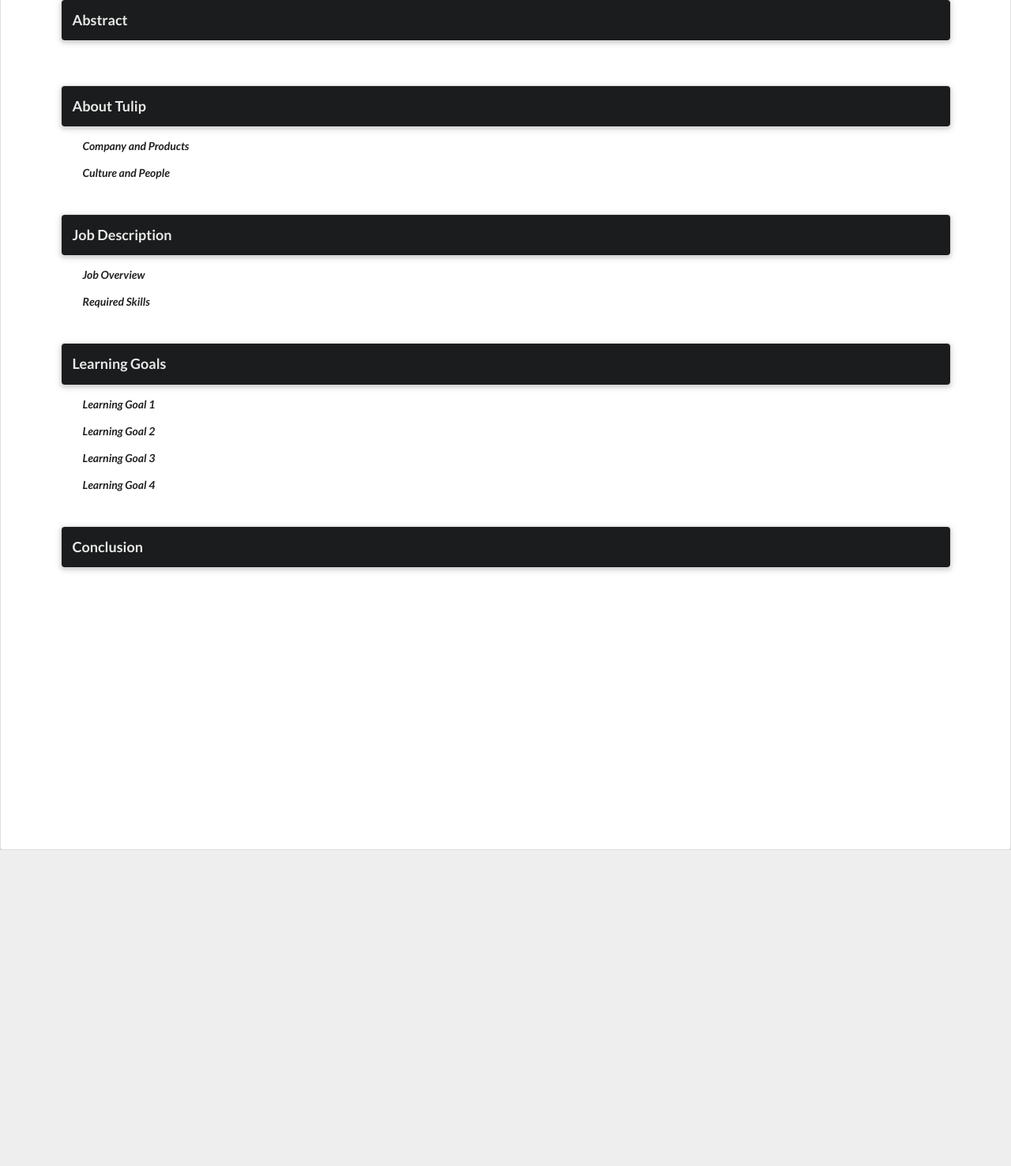
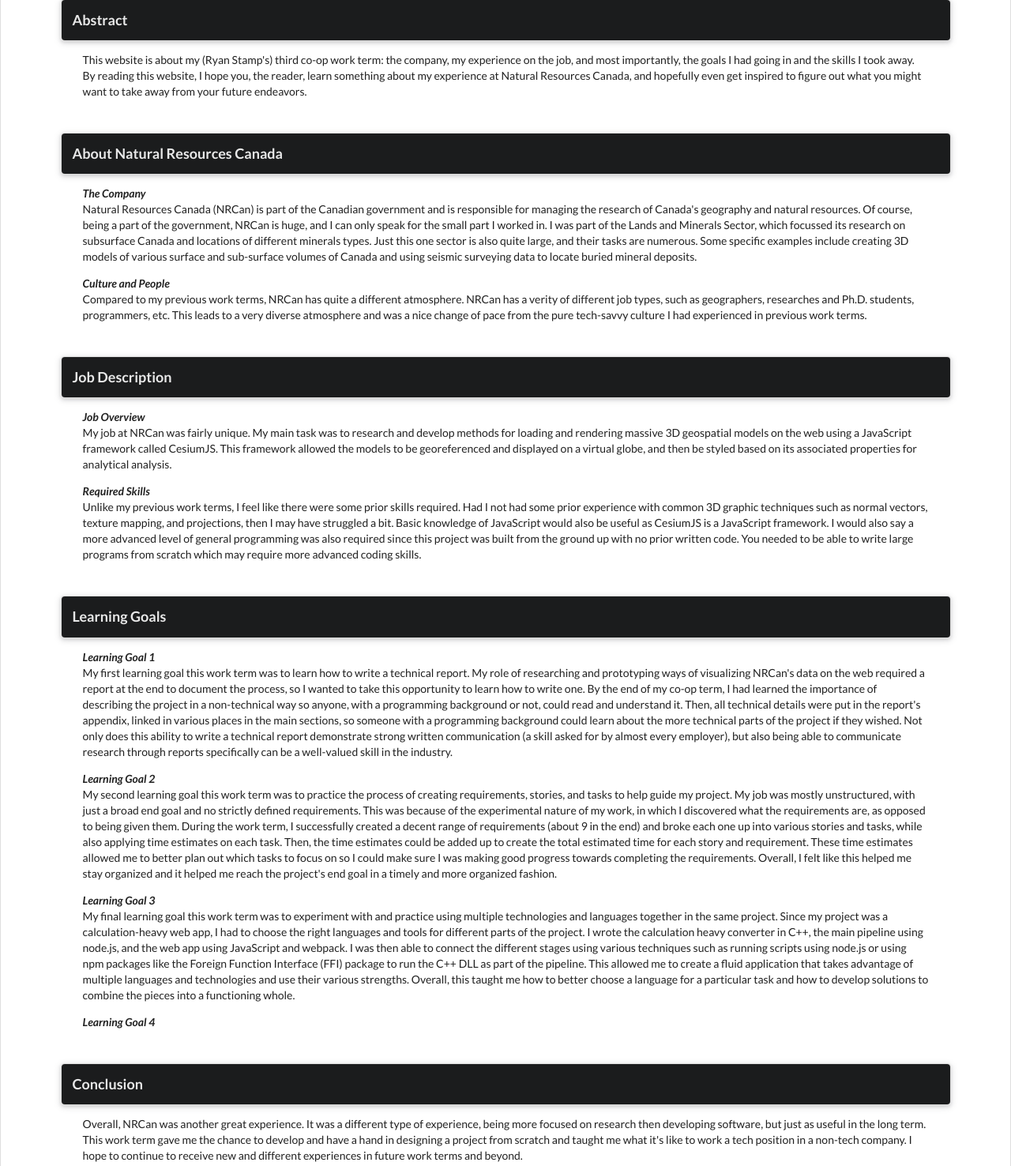
Before and after one commit to mhogar/CoopWebsite3, a plain HTML site: page index.html in a window 1280 px wide. Shown: the part 320-1796 px from the top of the page at 79% size. Before the commit the page ends 1396 px from the top, so only its background shows below. Drawn offline with nearby package versions, Linux system fonts and the light colour scheme.

Commit message:
Added notes doc and added content to site

```diff
--- a/index.html
+++ b/index.html
@@ -22,24 +22,24 @@
           </div>
     		  <div class="content">
             <p>
-
+    		      This website is about my (Ryan Stamp's) third co-op work term: the company, my experience on the job, and most importantly, the goals I had going in and the skills I took away. By reading this website, I hope you, the reader, learn something about my experience at Natural Resources Canada, and hopefully even get inspired to figure out what you might want to take away from your future endeavors.
             </p>
     		  </div>
         </div>
         <div class="section">
           <div class="ui raised segments">
             <div class="ui inverted segment section-header-v2">
-              <h3>About Tulip</h3>
+              <h3>About Natural Resources Canada</h3>
             </div>
           </div>
           <div class="content">
-            <span class="sub_section_header">Company and Products</span>
+            <span class="sub_section_header">The Company</span>
             <p>
-
+              Natural Resources Canada (NRCan) is part of the Canadian government and is responsible for managing the research of Canada's geography and natural resources. Of course, being a part of the government, NRCan is huge, and I can only speak for the small part I worked in. I was part of the Lands and Minerals Sector, which focussed its research on subsurface Canada and locations of different minerals types. Just this one sector is also quite large, and their tasks are numerous. Some specific examples include creating 3D models of various surface and sub-surface volumes of Canada and using seismic surveying data to locate buried mineral deposits.
             </p>
             <span class="sub_section_header">Culture and People</span>
             <p>
-
+              Compared to my previous work terms, NRCan has quite a different atmosphere. NRCan has a verity of different job types, such as geographers, researches and Ph.D. students, programmers, etc. This leads to a very diverse atmosphere and was a nice change of pace from the pure tech-savvy culture I had experienced in previous work terms.
             </p>
           </div>
         </div>
@@ -52,11 +52,11 @@
           <div class="content">
             <span class="sub_section_header">Job Overview</span>
             <p>
-
+              My job at NRCan was fairly unique. My main task was to research and develop methods for loading and rendering massive 3D geospatial models on the web using a JavaScript framework called CesiumJS. This framework allowed the models to be georeferenced and displayed on a virtual globe, and then be styled based on its associated properties for analytical analysis.
             </p>
             <span class="sub_section_header">Required Skills</span>
             <p>
-
+              Unlike my previous work terms, I feel like there were some prior skills required. Had I not had some prior experience with common 3D graphic techniques such as normal vectors, texture mapping, and projections, then I may have struggled a bit. Basic knowledge of JavaScript would also be useful as CesiumJS is a JavaScript framework. I would also say a more advanced level of general programming was also required since this project was built from the ground up with no prior written code. You needed to be able to write large programs from scratch which may require more advanced coding skills.
             </p>
           </div>
         </div>
@@ -69,15 +69,15 @@
           <div class="content">
             <span class="sub_section_header">Learning Goal 1</span>
             <p>
-
+              My first learning goal this work term was to learn how to write a technical report. My role of researching and prototyping ways of visualizing NRCan's data on the web required a report at the end to document the process, so I wanted to take this opportunity to learn how to write one. By the end of my co-op term, I had learned the importance of describing the project in a non-technical way so anyone, with a programming background or not, could read and understand it. Then, all technical details were put in the report's appendix, linked in various places in the main sections, so someone with a programming background could learn about the more technical parts of the project if they wished. Not only does this ability to write a technical report demonstrate strong written communication (a skill asked for by almost every employer), but also being able to communicate research through reports specifically can be a well-valued skill in the industry.
             </p>
             <span class="sub_section_header">Learning Goal 2</span>
             <p>
-
+              My second learning goal this work term was to practice the process of creating requirements, stories, and tasks to help guide my project. My job was mostly unstructured, with just a broad end goal and no strictly defined requirements. This was because of the experimental nature of my work, in which I discovered what the requirements are, as opposed to being given them. During the work term, I successfully created a decent range of requirements (about 9 in the end) and broke each one up into various stories and tasks, while also applying time estimates on each task. Then, the time estimates could be added up to create the total estimated time for each story and requirement. These time estimates allowed me to better plan out which tasks to focus on so I could make sure I was making good progress towards completing the requirements. Overall, I felt like this helped me stay organized and it helped me reach the project's end goal in a timely and more organized fashion.
             </p>
             <span class="sub_section_header">Learning Goal 3</span>
             <p>
-
+              My final learning goal this work term was to experiment with and practice using multiple technologies and languages together in the same project. Since my project was a calculation-heavy web app, I had to choose the right languages and tools for different parts of the project. I wrote the calculation heavy converter in C++, the main pipeline using node.js, and the web app using JavaScript and webpack. I was then able to connect the different stages using various techniques such as running scripts using node.js or using npm packages like the Foreign Function Interface (FFI) package to run the C++ DLL as part of the pipeline. This allowed me to create a fluid application that takes advantage of multiple languages and technologies and use their various strengths. Overall, this taught me how to better choose a language for a particular task and how to develop solutions to combine the pieces into a functioning whole.
             </p>
             <span class="sub_section_header">Learning Goal 4</span>
           </div>
@@ -90,7 +90,7 @@
           </div>
           <div class="content">
             <p>
-
+              Overall, NRCan was another great experience. It was a different type of experience, being more focused on research then developing software, but just as useful in the long term. This work term gave me the chance to develop and have a hand in designing a project from scratch and taught me what it's like to work a tech position in a non-tech company. I hope to continue to receive new and different experiences in future work terms and beyond.
             </p>
           </div>
         </div>
```
Also changed, not shown: 1 other file.
